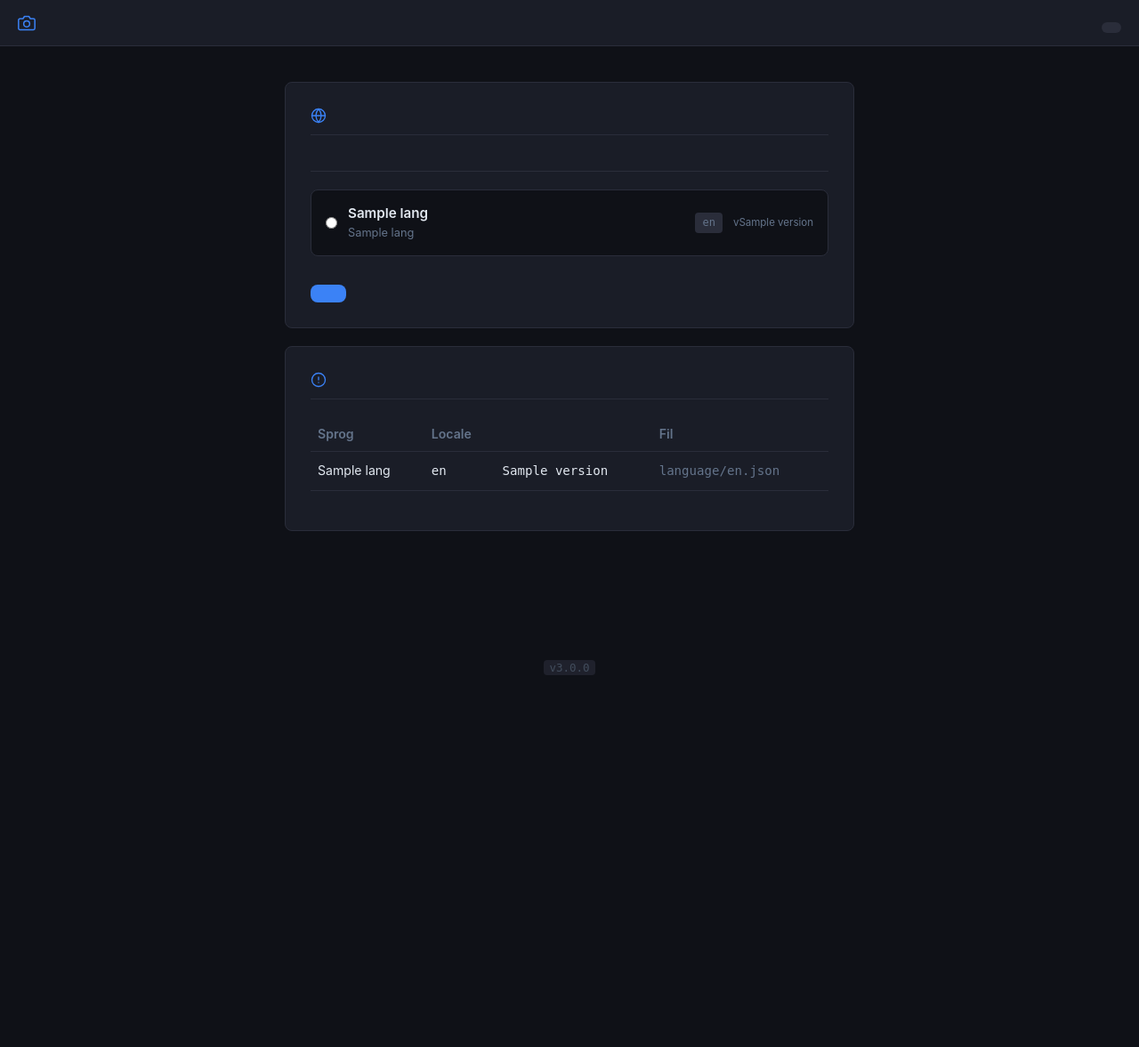
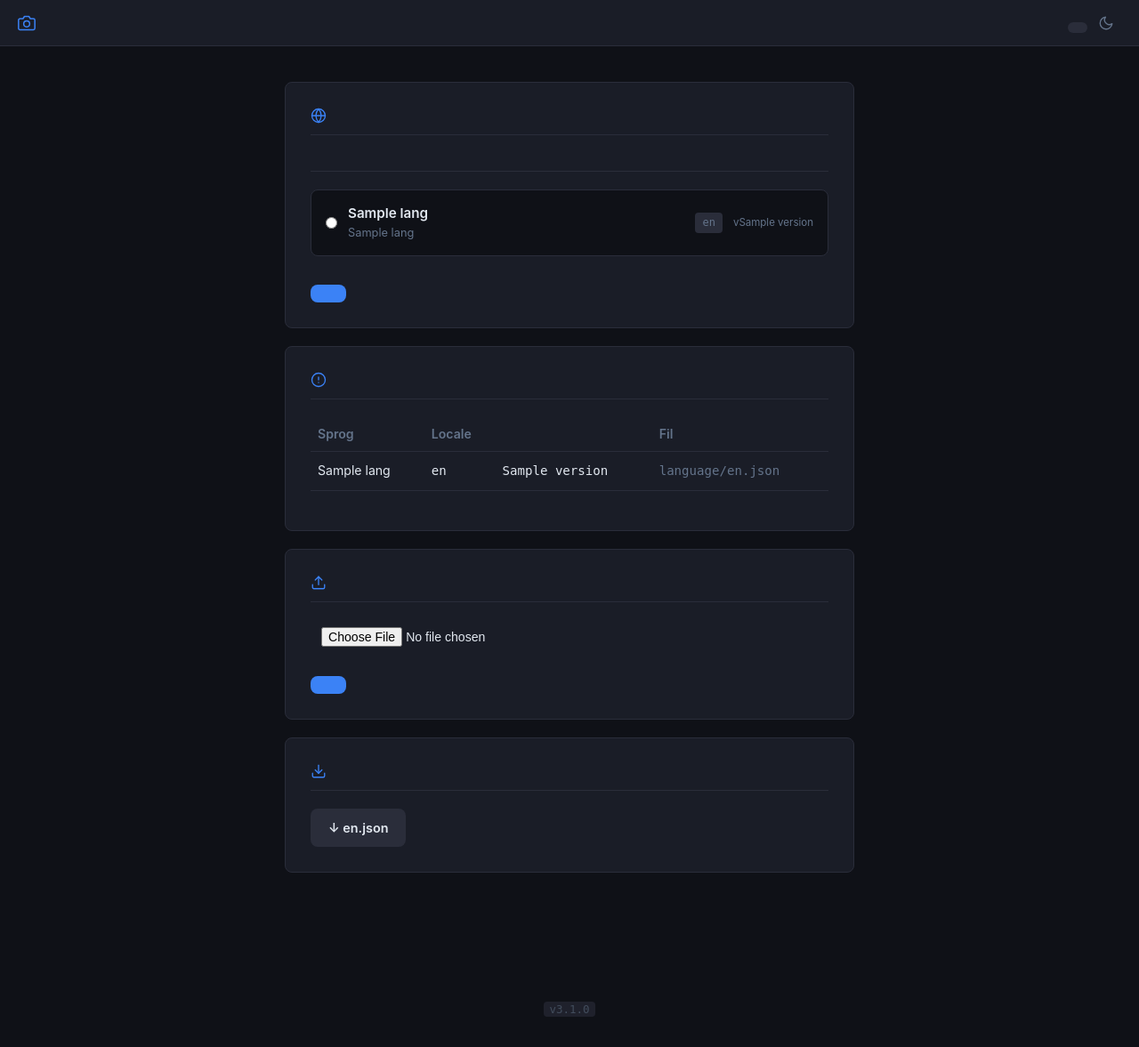
Before and after one commit to jesperlowe/CamereWebServer, a FastAPI app: template src/templates/language.html in a window 1280 px wide. Shown: the whole page at 89% size. Before the commit the page ends 759 px from the top, so only its background shows below. Run offline with FastAPI, Linux system fonts and the light colour scheme; the template is opened without the code that fills it: most values are stand-ins (such as "Sample title", 1, 10 or a date in 2020); parts of the project's set-up code (start-up, migrations or seed data) failed here and were passed over.

Commit message:
v3.1.0: light theme, healthchecks.io, language upload/download, ffmpeg fix
- style.css + base.html: light/dark theme toggle; preference persisted in
  localStorage; anti-flash script prevents wrong-theme flicker on load
- settings.html + config.py + main.py: optional healthchecks.io ping URL;
  pinged after every successful upload, /fail pinged on capture/upload error
- language.html + main.py + i18n.py: upload a .json language file directly
  from the browser; download any installed language file as a template;
  cache invalidated after upload so new language is active immediately
- capture.py: add -stimeout 10000000 and -allowed_media_types video for
  compatibility with older Hikvision cameras (e.g. DS-2CD2532F-I); log
  ffmpeg stderr so the actual error is visible instead of just exit code
- config.py: APP_VERSION bumped to 3.1.0
- da.json + en.json: version bumped to 1.1.0; new keys for theme toggle,
  healthchecks, language upload/download

Co-Authored-By: Claude Sonnet 4.6 <noreply@anthropic.com>

```diff
--- a/src/config.py
+++ b/src/config.py
@@ -6,7 +6,7 @@ from pathlib import Path
 
 import bcrypt
 
-APP_VERSION = "3.0.0"
+APP_VERSION = "3.1.0"
 
 CONFIG_PATH = Path(
     os.environ.get("CAMERAWEBSERVICE_CONFIG")
@@ -88,6 +88,7 @@ class AppConfig:
     timezone: str = "Europe/Copenhagen"
     allowed_hosts: list = field(default_factory=lambda: ["*"])
     language: str = "da"
+    healthchecks_url: str = ""  # optional healthchecks.io ping URL
 
 
 def _chmod_600(path: Path) -> None:
@@ -127,6 +128,8 @@ def _migrate_legacy(data: dict) -> dict:
         data["allowed_hosts"] = ["*"]
     if "language" not in data:
         data["language"] = "da"
+    if "healthchecks_url" not in data:
+        data["healthchecks_url"] = ""
 
     # Migrate remote_path → remote_dir
     sftp = data.get("upload", {}).get("sftp", {})
@@ -166,6 +169,7 @@ def load_config() -> AppConfig:
         timezone=data.get("timezone", "Europe/Copenhagen"),
         allowed_hosts=data.get("allowed_hosts", ["*"]),
         language=data.get("language", "da"),
+        healthchecks_url=data.get("healthchecks_url", ""),
     )
 
 
--- a/src/i18n.py
+++ b/src/i18n.py
@@ -25,6 +25,7 @@ from typing import Optional
 logger = logging.getLogger(__name__)
 
 _LANG_DIR = Path(__file__).parent.parent / "language"
+LANG_DIR = _LANG_DIR  # public alias for use by main.py
 
 # In-memory cache:  locale → {"meta": {...}, "translations": {...}}
 _cache: dict[str, dict] = {}
@@ -98,6 +99,11 @@ def get_translator(locale: str):
     return t
 
 
+def invalidate_cache(locale: str) -> None:
+    """Remove a locale from the in-memory cache so it reloads from disk on next access."""
+    _cache.pop(locale, None)
+
+
 def day_key(day: str) -> str:
     """Convert a weekday slug to its i18n key."""
     return f"day.{day}" if day != "all" else "day.all"
--- a/src/main.py
+++ b/src/main.py
@@ -1,9 +1,12 @@
+import json as _json
 import logging
+import re
 import threading
 import time
 from collections import deque
 from datetime import datetime, timezone
 
+import httpx
 from fastapi import FastAPI, Form, HTTPException, Query, Request, UploadFile, File
 from fastapi.responses import HTMLResponse, JSONResponse, RedirectResponse, Response
 from fastapi.staticfiles import StaticFiles
@@ -13,7 +16,7 @@ from itsdangerous import BadSignature, SignatureExpired, URLSafeSerializer
 from src.backup import config_to_xml, config_to_xml_no_auth, xml_to_config
 from src.capture import capture_snapshot
 from src.config import APP_VERSION, DEFAULT_INTERVAL, MAX_CAMERAS, WEEKDAYS, hash_password, load_config, save_config, verify_password
-from src.i18n import available_languages, day_key, get_translator
+from src.i18n import available_languages, day_key, get_translator, invalidate_cache, LANG_DIR
 from src.ntp_sync import check_ntp
 from src.schedule_check import is_dark_time
 from src.uploader import upload_image
@@ -48,6 +51,17 @@ def _refresh_serializer() -> None:
     """Call after any save_config() that may change auth.session_secret."""
     global _serializer
     _serializer = URLSafeSerializer(load_config().auth.session_secret)
+
+
+def _ping_healthchecks(url: str, fail: bool = False) -> None:
+    """Fire-and-forget GET to a healthchecks.io check URL. Silently ignored if url is empty."""
+    if not url:
+        return
+    target = f"{url.rstrip('/')}/fail" if fail else url
+    try:
+        httpx.get(target, timeout=5)
+    except Exception as exc:
+        logger.warning("Healthchecks ping fejlede (%s): %s", target, exc)
 
 
 # Per-camera state keyed by camera id
@@ -486,12 +500,14 @@ def settings_page(request: Request):
 @app.post("/settings")
 def save_settings(request: Request,
                   timezone: str = Form("Europe/Copenhagen"),
-                  allowed_hosts: str = Form("*")):
+                  allowed_hosts: str = Form("*"),
+                  healthchecks_url: str = Form("")):
     _require_auth(request)
     cfg = load_config()
     cfg.timezone = timezone.strip() or "Europe/Copenhagen"
     hosts = [h.strip() for h in allowed_hosts.splitlines() if h.strip()]
     cfg.allowed_hosts = hosts if hosts else ["*"]
+    cfg.healthchecks_url = healthchecks_url.strip()
     save_config(cfg)
     logger.info("Systemindstillinger gemt. Genstart tjenesten for at anvende ændrede tilladte hosts.")
     return RedirectResponse("/settings", status_code=302)
@@ -515,6 +531,47 @@ def save_language(request: Request, language: str = Form("da")):
     cfg = load_config()
     cfg.language = language.strip() or "da"
     save_config(cfg)
+    return RedirectResponse("/language", status_code=302)
+
+
+@app.get("/language/download/{locale}")
+def download_language_file(request: Request, locale: str):
+    _require_auth(request)
+    if not re.match(r'^[a-zA-Z]{2,8}(-[a-zA-Z0-9]{2,8})?$', locale):
+        raise HTTPException(status_code=400, detail="Ugyldigt locale")
+    path = LANG_DIR / f"{locale}.json"
+    if not path.exists():
+        raise HTTPException(status_code=404, detail="Sprogfil ikke fundet")
+    return Response(
+        content=path.read_bytes(),
+        media_type="application/json",
+        headers={"Content-Disposition": f'attachment; filename="{locale}.json"'},
+    )
+
+
+@app.post("/language/upload")
+async def upload_language_file(request: Request, file: UploadFile = File(...)):
+    _require_auth(request)
+    content = await file.read()
+    try:
+        data = _json.loads(content)
+        if not isinstance(data.get("translations"), dict):
+            raise ValueError("Mangler 'translations' felt")
+        locale = str(data.get("locale", "")).strip()
+        if not re.match(r'^[a-zA-Z]{2,8}(-[a-zA-Z0-9]{2,8})?$', locale):
+            raise ValueError(f"Ugyldigt locale: {locale!r}")
+        LANG_DIR.mkdir(parents=True, exist_ok=True)
+        (LANG_DIR / f"{locale}.json").write_text(content.decode("utf-8"), encoding="utf-8")
+        invalidate_cache(locale)
+        logger.info("Sprogfil '%s' uploaded og cachen nulstillet.", locale)
+    except Exception as exc:
+        logger.error("Sprogfil upload fejlede: %s", exc)
+        cfg = load_config()
+        return templates.TemplateResponse("language.html", _tpl(request, {
+            "current_language": cfg.language,
+            "languages":        available_languages(),
+            "upload_error":     str(exc),
+        }))
     return RedirectResponse("/language", status_code=302)
 
 
@@ -623,12 +680,14 @@ def scheduler_loop():
                         "last_upload": datetime.now(timezone.utc).strftime("%Y-%m-%d %H:%M UTC"),
                         "last_error": "-",
                     })
+                    _ping_healthchecks(cfg.healthchecks_url)
                 except Exception as exc:
                     logger.error("Kamera '%s' fejl: %s", cam.get("name"), exc)
                     state["cameras"].setdefault(cam_id, {}).update({
                         "name": cam.get("name", ""),
                         "last_error": str(exc),
                     })
+                    _ping_healthchecks(cfg.healthchecks_url, fail=True)
 
         except Exception as exc:
             logger.error("Scheduler fejl: %s", exc)
--- a/src/static/style.css
+++ b/src/static/style.css
@@ -525,3 +525,64 @@ select option {
 
 .dot-status.dot-on::before  { background: #22c55e; }
 .dot-status.dot-off::before { background: var(--muted); }
+
+/* ── Light theme ── */
+[data-theme="light"] {
+  --bg:       #f1f5f9;
+  --surface:  #ffffff;
+  --border:   #e2e8f0;
+  --accent:   #2563eb;
+  --accent-h: #1d4ed8;
+  --danger:   #dc2626;
+  --text:     #0f172a;
+  --muted:    #64748b;
+}
+
+[data-theme="light"] input[type="text"],
+[data-theme="light"] input[type="password"],
+[data-theme="light"] input[type="number"],
+[data-theme="light"] input[type="url"],
+[data-theme="light"] input[type="time"],
+[data-theme="light"] select,
+[data-theme="light"] textarea {
+  background: #f8fafc;
+  color: var(--text);
+}
+
+[data-theme="light"] select option {
+  background: var(--surface);
+}
+
+[data-theme="light"] .btn-secondary { background: #e2e8f0; color: var(--text); }
+[data-theme="light"] .btn-secondary:hover { background: #cbd5e1; }
+
+[data-theme="light"] .log-output {
+  background: #f8fafc;
+  color: #334155;
+}
+
+[data-theme="light"] .nav-links a:hover,
+[data-theme="light"] .nav-links a.active {
+  background: rgba(37,99,235,0.1);
+}
+
+/* ── Theme toggle button ── */
+.theme-toggle {
+  background: none;
+  border: none;
+  cursor: pointer;
+  padding: 6px 8px;
+  border-radius: var(--radius);
+  color: var(--muted);
+  display: flex;
+  align-items: center;
+  transition: background 0.15s, color 0.15s;
+  flex-shrink: 0;
+}
+
+.theme-toggle:hover { background: rgba(59,130,246,0.12); color: var(--text); }
+.theme-toggle svg   { width: 18px; height: 18px; }
+.theme-toggle .icon-sun  { display: none; }
+.theme-toggle .icon-moon { display: block; }
+[data-theme="light"] .theme-toggle .icon-sun  { display: block; }
+[data-theme="light"] .theme-toggle .icon-moon { display: none; }
--- a/src/templates/base.html
+++ b/src/templates/base.html
@@ -5,6 +5,7 @@
   <meta name="viewport" content="width=device-width, initial-scale=1">
   <title>{% block title %}{{ _t('app.title') }}{% endblock %} — {{ _t('app.title') }}</title>
   <link rel="stylesheet" href="/static/style.css">
+  <script>(function(){var t=localStorage.getItem('cws-theme');if(t)document.documentElement.setAttribute('data-theme',t);})()</script>
 </head>
 <body>
 
@@ -35,6 +36,19 @@
       <button type="submit" class="btn btn-secondary btn-sm">{{ _t('nav.logout') }}</button>
     </form>
   </div>
+
+  <button class="theme-toggle" id="theme-toggle" aria-label="{{ _t('nav.theme.toggle') }}" title="{{ _t('nav.theme.toggle') }}">
+    <svg class="icon-moon" viewBox="0 0 24 24" fill="none" stroke="currentColor" stroke-width="1.8" stroke-linecap="round" stroke-linejoin="round">
+      <path d="M21 12.79A9 9 0 1 1 11.21 3 7 7 0 0 0 21 12.79z"/>
+    </svg>
+    <svg class="icon-sun" viewBox="0 0 24 24" fill="none" stroke="currentColor" stroke-width="1.8" stroke-linecap="round" stroke-linejoin="round">
+      <circle cx="12" cy="12" r="5"/>
+      <line x1="12" y1="1" x2="12" y2="3"/><line x1="12" y1="21" x2="12" y2="23"/>
+      <line x1="4.22" y1="4.22" x2="5.64" y2="5.64"/><line x1="18.36" y1="18.36" x2="19.78" y2="19.78"/>
+      <line x1="1" y1="12" x2="3" y2="12"/><line x1="21" y1="12" x2="23" y2="12"/>
+      <line x1="4.22" y1="19.78" x2="5.64" y2="18.36"/><line x1="18.36" y1="5.64" x2="19.78" y2="4.22"/>
+    </svg>
+  </button>
 </nav>
 {% endblock %}
 
@@ -48,13 +62,26 @@
 
 <script>
 (function () {
+  // Mobile hamburger
   var toggle = document.getElementById('nav-toggle');
   var links  = document.getElementById('nav-links');
-  if (!toggle || !links) return;
-  toggle.addEventListener('click', function () {
-    var open = links.classList.toggle('nav-open');
-    toggle.setAttribute('aria-expanded', open ? 'true' : 'false');
-  });
+  if (toggle && links) {
+    toggle.addEventListener('click', function () {
+      var open = links.classList.toggle('nav-open');
+      toggle.setAttribute('aria-expanded', open ? 'true' : 'false');
+    });
+  }
+
+  // Theme toggle
+  var themeBtn = document.getElementById('theme-toggle');
+  if (themeBtn) {
+    themeBtn.addEventListener('click', function () {
+      var current = document.documentElement.getAttribute('data-theme');
+      var next = current === 'light' ? 'dark' : 'light';
+      document.documentElement.setAttribute('data-theme', next);
+      localStorage.setItem('cws-theme', next);
+    });
+  }
 })();
 </script>
 </body>
--- a/src/templates/language.html
+++ b/src/templates/language.html
@@ -92,4 +92,53 @@
   </p>
 </div>
 
+<div class="card">
+  <div class="card-title">
+    <svg viewBox="0 0 24 24" fill="none" stroke="currentColor" stroke-width="1.8" stroke-linecap="round" stroke-linejoin="round">
+      <path d="M21 15v4a2 2 0 0 1-2 2H5a2 2 0 0 1-2-2v-4"/>
+      <polyline points="17 8 12 3 7 8"/>
+      <line x1="12" y1="3" x2="12" y2="15"/>
+    </svg>
+    {{ _t('language.upload.title') }}
+  </div>
+
+  {% if upload_error %}
+  <div class="alert">{{ upload_error }}</div>
+  {% endif %}
+
+  <p style="font-size:0.88rem;color:var(--muted);margin-bottom:16px;">{{ _t('language.upload.desc') }}</p>
+
+  <form method="post" action="/language/upload" enctype="multipart/form-data">
+    <div class="field">
+      <label for="lang-file">{{ _t('language.upload.label') }}</label>
+      <input type="file" id="lang-file" name="file" accept=".json"
+             style="padding:8px 12px;font-size:0.88rem;">
+    </div>
+    <button type="submit" class="btn btn-primary">{{ _t('language.upload.button') }}</button>
+  </form>
+</div>
+
+<div class="card">
+  <div class="card-title">
+    <svg viewBox="0 0 24 24" fill="none" stroke="currentColor" stroke-width="1.8" stroke-linecap="round" stroke-linejoin="round">
+      <path d="M21 15v4a2 2 0 0 1-2 2H5a2 2 0 0 1-2-2v-4"/>
+      <polyline points="7 10 12 15 17 10"/>
+      <line x1="12" y1="15" x2="12" y2="3"/>
+    </svg>
+    {{ _t('language.download.title') }}
+  </div>
+  <p style="font-size:0.88rem;color:var(--muted);margin-bottom:16px;">{{ _t('language.download.desc') }}</p>
+  <div style="display:flex;flex-wrap:wrap;gap:8px;">
+    {% for lang in languages %}
+    <a href="/language/download/{{ lang.locale }}" class="btn btn-secondary btn-sm"
+       style="text-decoration:none;">
+      ↓ {{ lang.locale }}.json
+    </a>
+    {% endfor %}
+    {% if not languages %}
+    <p style="color:var(--muted);font-size:0.88rem;">{{ _t('language.download.empty') }}</p>
+    {% endif %}
+  </div>
+</div>
+
 {% endblock %}
```
Also changed, not shown: language/da.json (+27 -17 lines), language/en.json (+27 -17 lines), src/capture.py (+18 -11 lines), src/templates/settings.html (+16 -0 lines), README.md.
